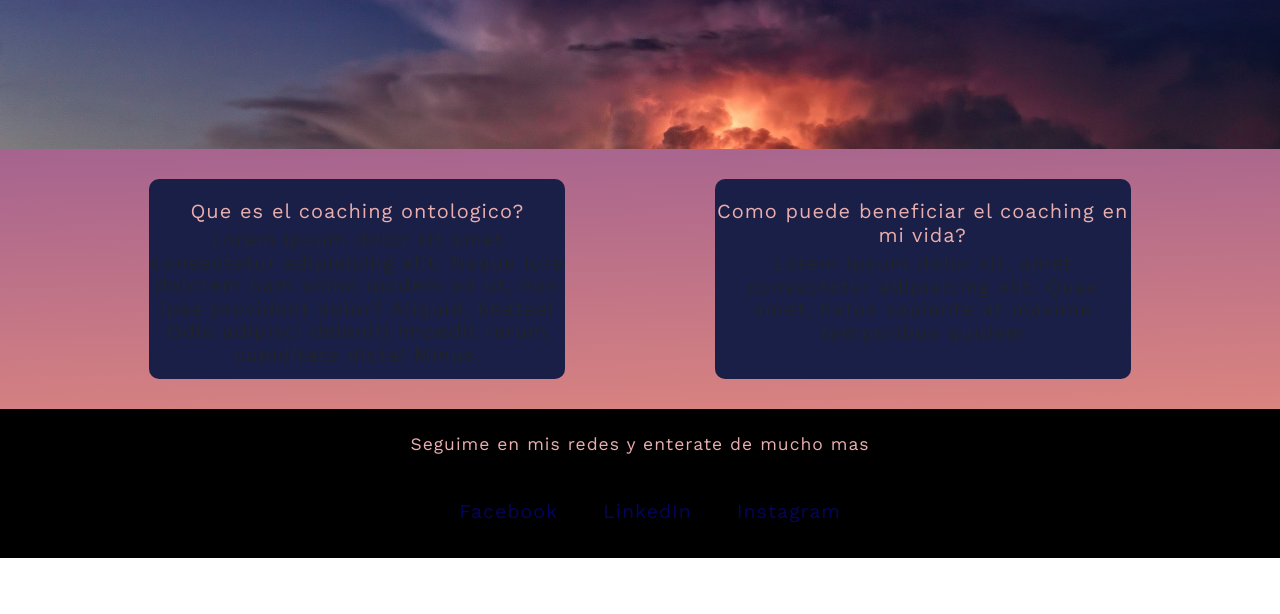
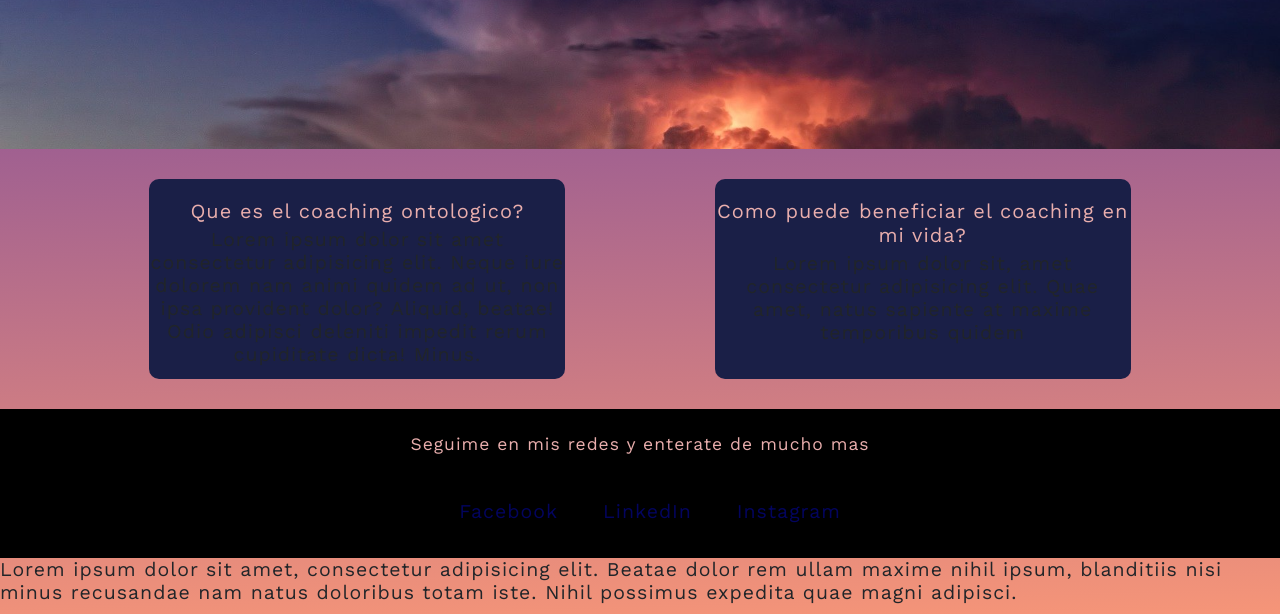
Before and after one commit to SantiSan33/Karina-Garofalo-coaching, a website: page index.html in a window 1280 px wide. Shown: the part 311-925 px from the top of the page. Before the commit the page ends 869 px from the top, so only its background shows below. Drawn offline with nearby package versions, Linux system fonts and the light colour scheme.

Commit message:
Agregue un Lorem a mi index

```diff
--- a/index.html
+++ b/index.html
@@ -67,6 +67,8 @@
       </ul>
     </footer>
 
+    <p>Lorem ipsum dolor sit amet, consectetur adipisicing elit. Beatae dolor rem ullam maxime nihil ipsum, blanditiis nisi minus recusandae nam natus doloribus totam iste. Nihil possimus expedita quae magni adipisci.</p>
+
 
 
 
```
Also changed, not shown: eventos.html (added).
